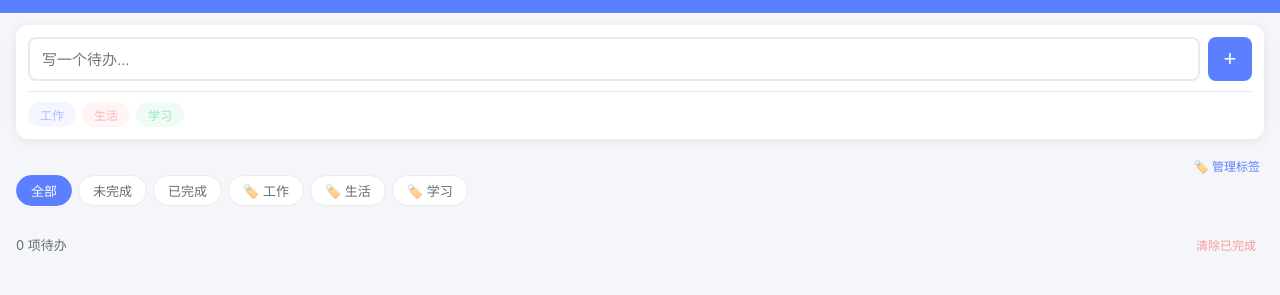
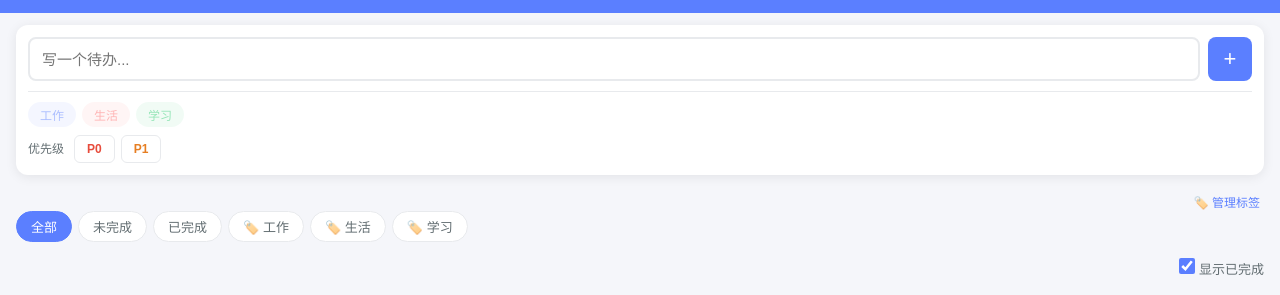
Before and after one commit to zcw254927576-lang/todo-app, a plain HTML site: page index.html in a window 1280 px wide. Shown: the part 76-371 px from the top of the page. Drawn offline with Linux system fonts and the light colour scheme.

Commit message:
feat: add priority P0-P2 and show/hide completed toggle

```diff
--- a/index.html
+++ b/index.html
@@ -102,6 +102,51 @@
   }
   .tag-btn:active { transform: scale(0.95); }
   .tag-btn.active { opacity: 1; }
+
+  /* 优先级选择 */
+  .priority-select {
+    display: flex;
+    gap: 6px;
+    margin-top: 8px;
+  }
+  .priority-select span {
+    font-size: 12px;
+    color: var(--text-secondary);
+    margin-right: 4px;
+    line-height: 28px;
+  }
+  .prio-btn {
+    padding: 3px 12px;
+    border-radius: 6px;
+    border: 1px solid var(--border);
+    font-size: 12px;
+    font-weight: 600;
+    cursor: pointer;
+    background: var(--card);
+    transition: all 0.15s;
+  }
+  .prio-btn:active { transform: scale(0.95); }
+  .prio-btn.p0 { color: #e74c3c; }
+  .prio-btn.p1 { color: #e67e22; }
+  .prio-btn.p2 { color: #95a5a6; }
+  .prio-btn.active { border-color: currentColor; background: currentColor; color: #fff; }
+
+  /* 已完成切换 */
+  .done-toggle {
+    display: flex;
+    align-items: center;
+    justify-content: flex-end;
+    gap: 6px;
+    margin-bottom: 10px;
+    font-size: 13px;
+    color: var(--text-secondary);
+  }
+  .done-toggle input[type="checkbox"] {
+    width: 16px;
+    height: 16px;
+    accent-color: var(--primary);
+    cursor: pointer;
+  }
 
   /* 标签管理 */
   .tag-mgr-toggle {
@@ -384,6 +429,12 @@
       <button class="add-btn" onclick="addTodo()">+</button>
     </div>
     <div class="tag-select" id="inputTags"></div>
+    <div class="priority-select">
+      <span>优先级</span>
+      <button class="prio-btn p0" data-prio="0" onclick="selectPriority(0)">P0</button>
+      <button class="prio-btn p1" data-prio="1" onclick="selectPriority(1)">P1</button>
+      <button class="prio-btn p2 active" data-prio="2" onclick="selectPriority(2)">P2</button>
+    </div>
   </div>
 
   <!-- 标签管理 -->
@@ -401,6 +452,12 @@
 
   <!-- 过滤 -->
   <div class="filter-bar" id="filterBar"></div>
+  <div class="done-toggle" id="doneToggle">
+    <label>
+      <input type="checkbox" id="showDoneCheck" checked onchange="toggleShowDone()">
+      显示已完成
+    </label>
+  </div>
 
   <!-- 统计 -->
   <div class="stats">
@@ -432,7 +489,7 @@ const TAG_COLORS = [
 ];
 const DEFAULT_TAGS = ['工作', '生活', '学习'];
 
-let state = { todos: [], tags: [], filter: 'all', selectedTags: [] };
+let state = { todos: [], tags: [], filter: 'all', selectedTags: [], selectedPriority: 2, showDone: true };
 
 // ========== 持久化 ==========
 function loadState() {
@@ -442,6 +499,7 @@ function loadState() {
       const saved = JSON.parse(raw);
       state.todos = saved.todos || [];
       state.tags = saved.tags || [];
+      state.showDone = saved.showDone !== undefined ? saved.showDone : true;
       return;
     }
   } catch(e) {}
@@ -454,7 +512,7 @@ function loadState() {
 function saveState() {
   try {
     localStorage.setItem('todoapp_data', JSON.stringify({
-      todos: state.todos, tags: state.tags
+      todos: state.todos, tags: state.tags, showDone: state.showDone
     }));
   } catch(e) {}
 }
@@ -521,17 +579,39 @@ function renderTagMgrList() {
   ).join('');
 }
 
+// ========== 优先级 ==========
+function selectPriority(p) {
+  state.selectedPriority = p;
+  document.querySelectorAll('.prio-btn').forEach(b => {
+    b.classList.toggle('active', parseInt(b.dataset.prio) === p);
+  });
+}
+
+function getPrioLabel(p) { return ['P0','P1','P2'][p] || 'P2'; }
+function getPrioColor(p) { return ['#e74c3c','#e67e22','#95a5a6'][p] || '#95a5a6'; }
+
+// ========== 已完成切换 ==========
+function toggleShowDone() {
+  state.showDone = document.getElementById('showDoneCheck').checked;
+  saveState();
+  renderTodoList();
+}
+
 // ========== 待办 ==========
 function addTodo() {
   const input = document.getElementById('todoInput');
   const text = input.value.trim();
   if (!text) { showToast('请输入待办内容'); return; }
   state.todos.unshift({
-    id: Date.now(), text, done: false,
+    id: Date.now(), text, done: false, priority: state.selectedPriority,
     tags: [...state.selectedTags], createdAt: Date.now()
   });
   input.value = '';
   state.selectedTags = [];
+  state.selectedPriority = 2;
+  document.querySelectorAll('.prio-btn').forEach(b => {
+    b.classList.toggle('active', parseInt(b.dataset.prio) === 2);
+  });
   saveState();
   renderAll();
 }
@@ -596,6 +676,7 @@ function renderFilterBar() {
 function setFilter(f) {
   state.filter = f;
   renderFilterBar();
+  document.getElementById('doneToggle').style.display = f === 'all' ? '' : 'none';
   renderTodoList();
 }
 
@@ -606,9 +687,13 @@ function renderTodoList() {
 
   if (state.filter === 'undo') list = list.filter(t => !t.done);
   else if (state.filter === 'done') list = list.filter(t => t.done);
-  else if (state.filter !== 'all') list = list.filter(t => t.tags.includes(state.filter));
+  else if (state.filter === 'all') { if (!state.showDone) list = list.filter(t => !t.done); }
+  else list = list.filter(t => t.tags.includes(state.filter));
 
-  list.sort((a, b) => (a.done ? 1 : 0) - (b.done ? 1 : 0));
+  list.sort((a, b) => {
+    if (a.done !== b.done) return a.done ? 1 : -1;
+    return (a.priority ?? 2) - (b.priority ?? 2);
+  });
 
   if (!list.length) {
     el.innerHTML = '<div class="todo-empty"><span class="big">📝</span>没有待办<br>写一条吧</div>';
@@ -629,10 +714,15 @@ function renderTodoList() {
       return `<span class="todo-tag" style="background:${color}22;color:${color}">${getTagName(tagId)}</span>`;
     }).join('');
 
+    const prioColor = getPrioColor(t.priority);
+    const prioLabel = getPrioLabel(t.priority);
     return `<div class="todo-item ${t.done?'done':''}">
       <div class="todo-check ${t.done?'checked':''}" onclick="toggleTodo(${t.id})">${t.done?'✓':''}</div>
       <div class="todo-body">
-        <div class="todo-text">${escapeHtml(t.text)}</div>
+        <div class="todo-text">
+          <span class="todo-prio" style="display:inline-block;font-size:10px;font-weight:700;background:${prioColor}22;color:${prioColor};padding:1px 6px;border-radius:4px;margin-right:6px;vertical-align:middle">${prioLabel}</span>
+          ${escapeHtml(t.text)}
+        </div>
         <div class="todo-meta">${tagsHtml}<span class="todo-date">${dateStr}</span></div>
       </div>
       <button class="todo-del" onclick="deleteTodo(${t.id})">×</button>
@@ -650,6 +740,9 @@ function escapeHtml(str) {
 function renderAll() {
   renderInputTags();
   renderFilterBar();
+  // 同步已完成切换状态
+  document.getElementById('showDoneCheck').checked = state.showDone;
+  document.getElementById('doneToggle').style.display = state.filter === 'all' ? '' : 'none';
   renderTodoList();
   if (document.getElementById('tagMgr').classList.contains('show')) renderTagMgrList();
 }
```
